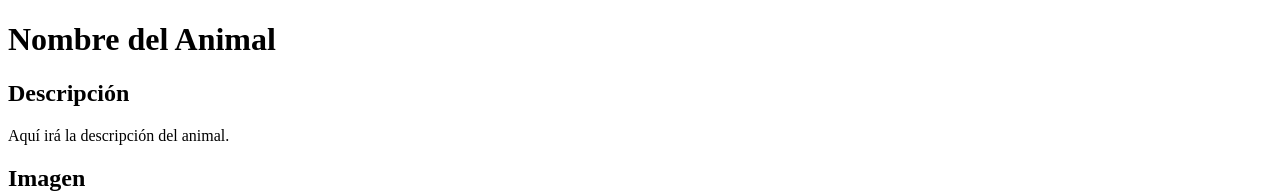
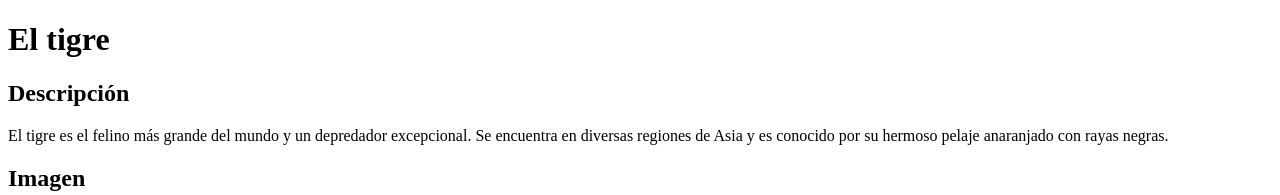
Before and after one commit to Daniel589-alt/trabajo-colab-github.io, a plain HTML site: page index.html in a window 1280 px wide. Shown: the top 195 px of the page. Drawn offline with Linux system fonts and the light colour scheme.

Commit message:
correccion en la descripción de feacture-desc

```diff
--- a/index.html
+++ b/index.html
@@ -7,12 +7,12 @@
 </head>
 <body>
     <header>
-        <h1>Nombre del Animal</h1>
+        <h1>El tigre</h1>
     </header>
     <main>
         <section id="descripcion">
             <h2>Descripción</h2>
-            <p>Aquí irá la descripción del animal.</p>
+            <p>El tigre es el felino más grande del mundo y un depredador excepcional. Se encuentra en diversas regiones de Asia y es conocido por su hermoso pelaje anaranjado con rayas negras.</p>
         </section>
         <section id="imagen">
             <h2>Imagen</h2>
```
